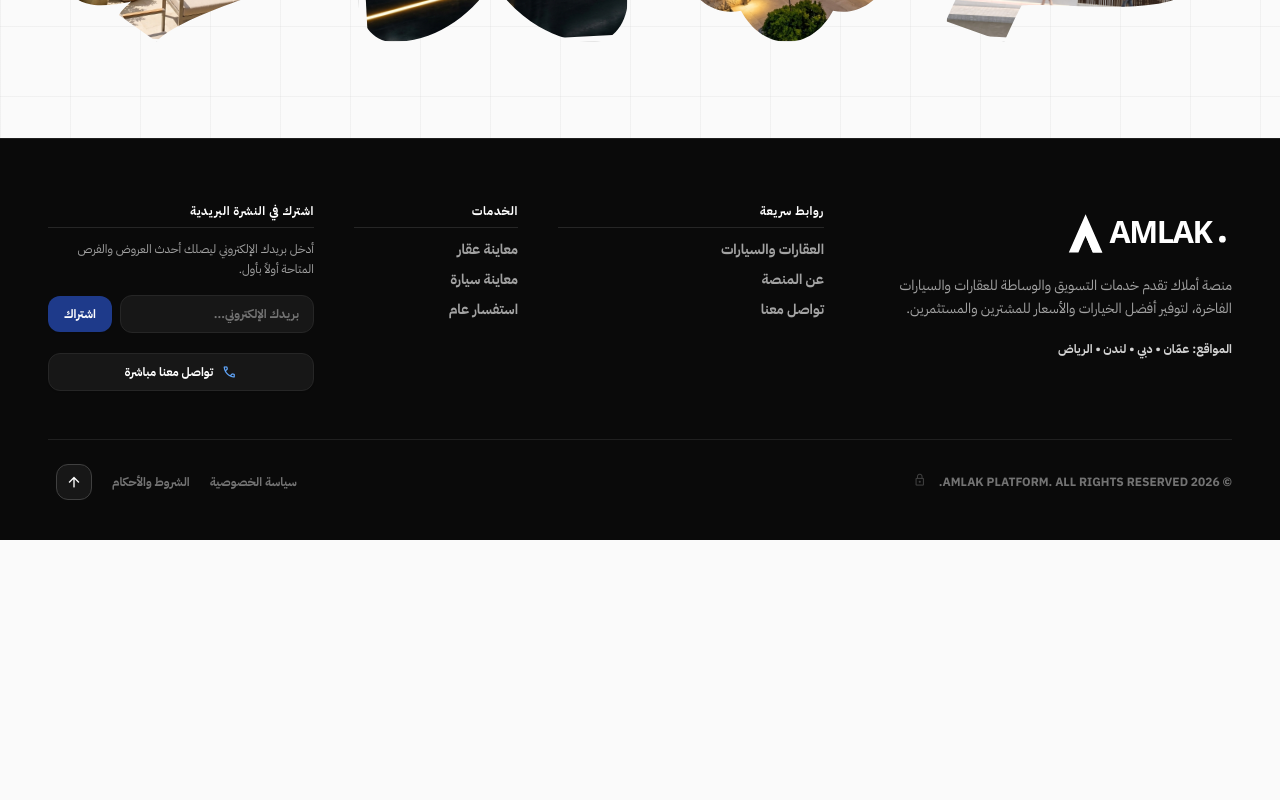
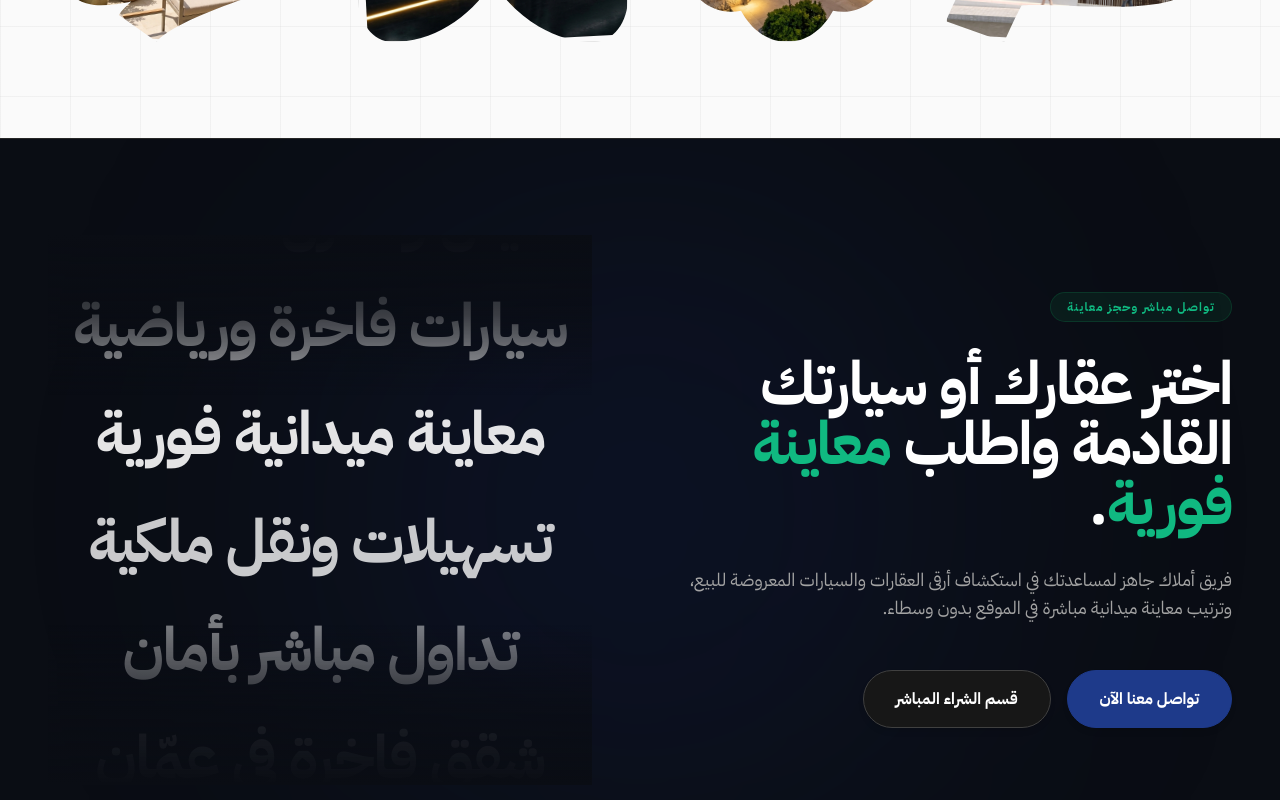
Before and after one commit to weblixjo-byte/amlak, a React (Vite) app: page / in a window 1280 px wide. Shown: the part 1860-2660 px from the top of the page. Before the commit the page ends 2400 px from the top, so only its background shows below. Built offline with nearby package versions, Linux system fonts and the light colour scheme.

Commit message:
Add new CTAWithVerticalMarquee Contact section directly below About section with AMLAK branding and InteractiveHoverButton actions

```diff
--- a/src/App.tsx
+++ b/src/App.tsx
@@ -4,6 +4,7 @@ import { Hero } from './components/Hero';
 import { BrandPartnersSection } from './components/BrandPartnersSection';
 import { Collection } from './components/Collection';
 import { AboutTeaser } from './components/AboutTeaser';
+import { CTAWithVerticalMarquee } from './components/ui/cta-with-text-marquee';
 import { BuyPage } from './components/BuyPage';
 import { AdminDashboard } from './components/AdminDashboard';
 import { Footer } from './components/Footer';
@@ -183,6 +184,11 @@ export const App: React.FC = () => {
             <BrandPartnersSection isArabic={isArabic} brands={brands} />
             <Collection onOpenInquiry={handleOpenInquiry} isArabic={isArabic} properties={properties} cars={cars} />
             <AboutTeaser onOpenInquiry={handleOpenInquiry} isArabic={isArabic} />
+            <CTAWithVerticalMarquee
+              isArabic={isArabic}
+              onOpenInquiry={handleOpenInquiry}
+              onNavigateBuy={() => handleNavigate('buy')}
+            />
           </>
         ) : (
           <BuyPage
--- /dev/null
+++ b/src/components/ui/cta-with-text-marquee.tsx
@@ -0,0 +1,217 @@
+"use client";
+
+import React, { ReactNode, useEffect, useRef } from "react";
+import { cn } from "../../lib/utils";
+import { InteractiveHoverButton } from "./interactive-hover-button";
+
+interface VerticalMarqueeProps {
+  children: ReactNode;
+  pauseOnHover?: boolean;
+  reverse?: boolean;
+  className?: string;
+  speed?: number;
+  onItemsRef?: (items: HTMLElement[]) => void;
+}
+
+function VerticalMarquee({
+  children,
+  pauseOnHover = false,
+  reverse = false,
+  className,
+  speed = 25,
+  onItemsRef,
+}: VerticalMarqueeProps) {
+  const containerRef = useRef<HTMLDivElement>(null);
+
+  useEffect(() => {
+    if (onItemsRef && containerRef.current) {
+      const items = Array.from(containerRef.current.querySelectorAll('.marquee-item')) as HTMLElement[];
+      onItemsRef(items);
+    }
+  }, [onItemsRef]);
+
+  return (
+    <div
+      ref={containerRef}
+      className={cn(
+        "group flex flex-col overflow-hidden",
+        className
+      )}
+      style={
+        {
+          "--duration": `${speed}s`,
+        } as React.CSSProperties
+      }
+    >
+      <div
+        className={cn(
+          "flex shrink-0 flex-col animate-marquee-vertical",
+          reverse && "[animation-direction:reverse]",
+          pauseOnHover && "group-hover:[animation-play-state:paused]"
+        )}
+      >
+        {children}
+      </div>
+      <div
+        className={cn(
+          "flex shrink-0 flex-col animate-marquee-vertical",
+          reverse && "[animation-direction:reverse]",
+          pauseOnHover && "group-hover:[animation-play-state:paused]"
+        )}
+        aria-hidden="true"
+      >
+        {children}
+      </div>
+    </div>
+  );
+}
+
+interface CTAWithVerticalMarqueeProps {
+  isArabic?: boolean;
+  onOpenInquiry?: (title?: string) => void;
+  onNavigateBuy?: () => void;
+}
+
+export function CTAWithVerticalMarquee({
+  isArabic = true,
+  onOpenInquiry,
+  onNavigateBuy,
+}: CTAWithVerticalMarqueeProps) {
+  const marqueeRef = useRef<HTMLDivElement>(null);
+
+  const marqueeItems = isArabic
+    ? [
+        "شقق فاخرة في عمّان",
+        "فيلل ومنازل مستقلة",
+        "سيارات فاخرة ورياضية",
+        "معاينة ميدانية فورية",
+        "تسهيلات ونقل ملكية",
+        "تداول مباشر بأمان",
+      ]
+    : [
+        "Luxury Amman Apartments",
+        "Independent Villas",
+        "Exotic & Luxury Cars",
+        "Instant On-Site Viewings",
+        "Ownership Transfer Support",
+        "Direct Safe Trading",
+      ];
+
+  useEffect(() => {
+    const marqueeContainer = marqueeRef.current;
+    if (!marqueeContainer) return;
+
+    const updateOpacity = () => {
+      const items = marqueeContainer.querySelectorAll('.marquee-item');
+      const containerRect = marqueeContainer.getBoundingClientRect();
+      const centerY = containerRect.top + containerRect.height / 2;
+
+      items.forEach((item) => {
+        const itemRect = item.getBoundingClientRect();
+        const itemCenterY = itemRect.top + itemRect.height / 2;
+        const distance = Math.abs(centerY - itemCenterY);
+        const maxDistance = containerRect.height / 2;
+        const normalizedDistance = Math.min(distance / maxDistance, 1);
+        const opacity = 1 - normalizedDistance * 0.75;
+        (item as HTMLElement).style.opacity = opacity.toString();
+      });
+    };
+
+    const animationFrame = () => {
+      updateOpacity();
+      requestAnimationFrame(animationFrame);
+    };
+
+    const frame = requestAnimationFrame(animationFrame);
+
+    return () => cancelAnimationFrame(frame);
+  }, []);
+
+  return (
+    <section className="w-full bg-[#0A0D14] text-white py-24 px-6 md:px-12 overflow-hidden font-ibm border-t border-neutral-800 relative">
+
+      {/* Background Decorative Glow */}
+      <div className="absolute top-1/2 left-1/2 -translate-x-1/2 -translate-y-1/2 w-[600px] h-[600px] bg-[#1E3A8A]/15 rounded-full blur-[140px] pointer-events-none"></div>
+
+      <div className="max-w-[1440px] mx-auto relative z-10 animate-fade-in-up">
+        <div className="grid grid-cols-1 lg:grid-cols-2 gap-12 lg:gap-24 items-center">
+
+          {/* Content Column */}
+          <div className="space-y-8 max-w-xl text-right font-ibm">
+
+            <div className="inline-flex items-center gap-2 px-4 py-1.5 rounded-full bg-[#0D5C3A]/20 border border-[#0D5C3A]/40 text-[#10B981] text-xs font-bold uppercase tracking-widest">
+              <span>{isArabic ? "تواصل مباشر وحجز معاينة" : "DIRECT VIEWING & INQUIRY"}</span>
+            </div>
+
+            <h2 className="text-4xl md:text-5xl lg:text-6xl font-bold leading-tight tracking-tight text-white font-ibm">
+              {isArabic ? (
+                <>
+                  اختر عقارك أو سيارتك القادمة واطلب{' '}
+                  <span className="text-[#10B981]">معاينة فورية</span>.
+                </>
+              ) : (
+                <>
+                  Find your next asset and request an{' '}
+                  <span className="text-[#10B981]">instant viewing</span>.
+                </>
+              )}
+            </h2>
+
+            <p className="text-base md:text-lg text-neutral-400 leading-relaxed font-normal">
+              {isArabic
+                ? "فريق أملاك جاهز لمساعدتك في استكشاف أرقى العقارات والسيارات المعروضة للبيع، وترتيب معاينة ميدانية مباشرة في الموقع بدون وسطاء."
+                : "The Amlak team is ready to schedule your direct on-site viewings for premium properties and luxury cars across Amman."}
+            </p>
+
+            {/* Action Buttons using InteractiveHoverButton */}
+            <div className="flex flex-wrap items-center gap-4 pt-4">
+              <InteractiveHoverButton
+                onClick={() => onOpenInquiry && onOpenInquiry("استفسار ومعاينة مباشرة")}
+                text={isArabic ? "تواصل معنا الآن" : "Contact Us Now"}
+                isArabic={isArabic}
+                variant="primary"
+                className="bg-[#1E3A8A] text-white border-[#1E3A8A] px-8 py-4 text-base"
+              />
+
+              {onNavigateBuy && (
+                <InteractiveHoverButton
+                  onClick={onNavigateBuy}
+                  text={isArabic ? "قسم الشراء المباشر" : "Explore Buy Portal"}
+                  isArabic={isArabic}
+                  variant="dark"
+                  className="bg-neutral-900 text-white border-neutral-700 px-8 py-4 text-base"
+                />
+              )}
+            </div>
+
+          </div>
+
+          {/* Right Marquee Column */}
+          <div ref={marqueeRef} className="relative h-[450px] md:h-[550px] flex items-center justify-center animate-fade-in-up">
+            <div className="relative w-full h-full">
+              <VerticalMarquee speed={22} className="h-full">
+                {marqueeItems.map((item, idx) => (
+                  <div
+                    key={idx}
+                    className="text-3xl md:text-5xl lg:text-6xl font-bold tracking-tight py-6 text-center text-white font-ibm marquee-item transition-opacity duration-300"
+                  >
+                    {item}
+                  </div>
+                ))}
+              </VerticalMarquee>
+
+              {/* Top vignette gradient overlay */}
+              <div className="pointer-events-none absolute top-0 left-0 right-0 h-40 bg-gradient-to-b from-[#0A0D14] via-[#0A0D14]/70 to-transparent z-10"></div>
+
+              {/* Bottom vignette gradient overlay */}
+              <div className="pointer-events-none absolute bottom-0 left-0 right-0 h-40 bg-gradient-to-t from-[#0A0D14] via-[#0A0D14]/70 to-transparent z-10"></div>
+            </div>
+          </div>
+
+        </div>
+      </div>
+    </section>
+  );
+}
+
+export default CTAWithVerticalMarquee;
--- a/src/index.css
+++ b/src/index.css
@@ -26,3 +26,31 @@
 ::-webkit-scrollbar-thumb:hover {
   background: #555;
 }
+
+@keyframes marquee-vertical {
+  from {
+    transform: translateY(0);
+  }
+  to {
+    transform: translateY(-100%);
+  }
+}
+
+@keyframes fade-in-up {
+  from {
+    opacity: 0;
+    transform: translateY(30px);
+  }
+  to {
+    opacity: 1;
+    transform: translateY(0);
+  }
+}
+
+.animate-marquee-vertical {
+  animation: marquee-vertical var(--duration, 25s) linear infinite;
+}
+
+.animate-fade-in-up {
+  animation: fade-in-up 0.8s ease-out forwards;
+}
```
